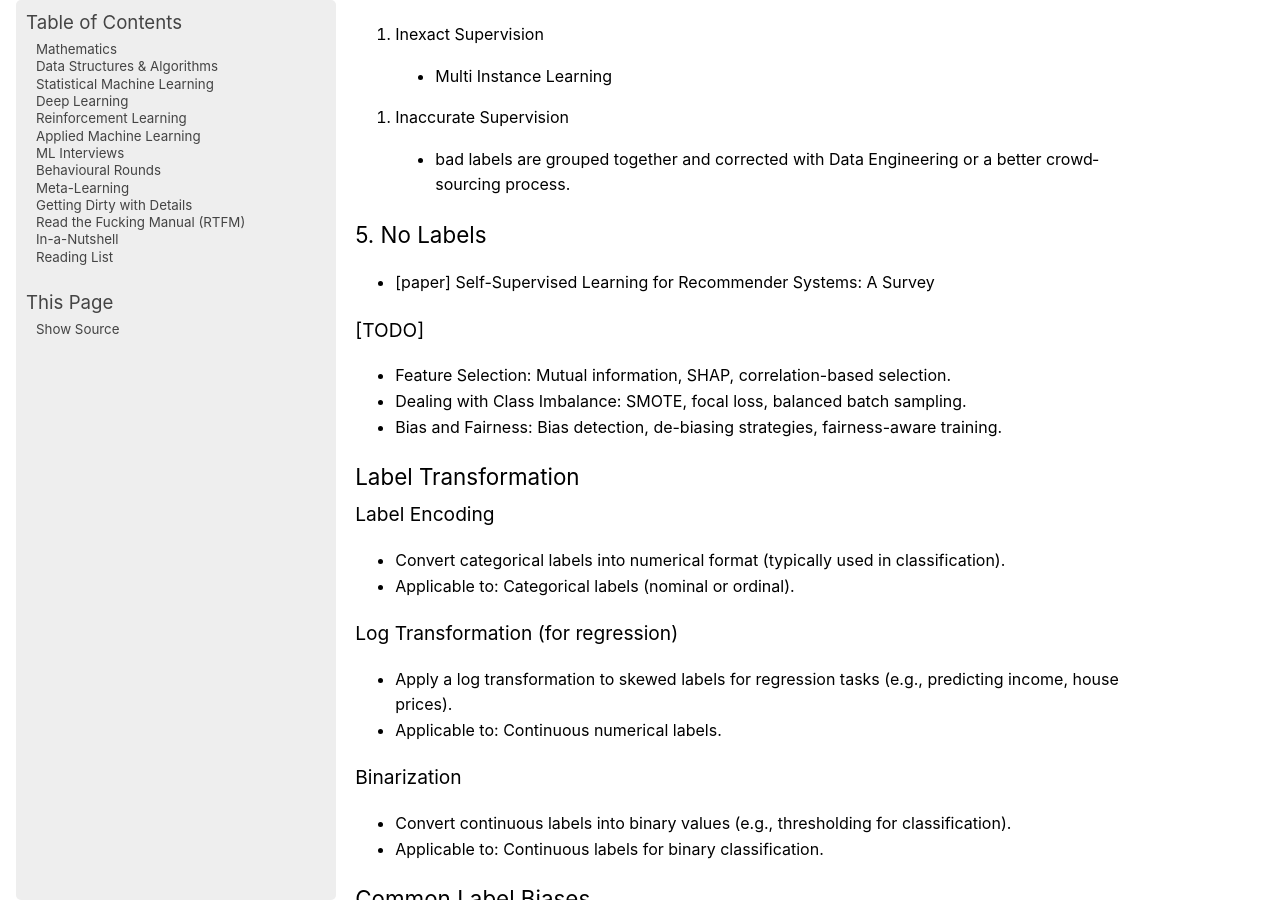
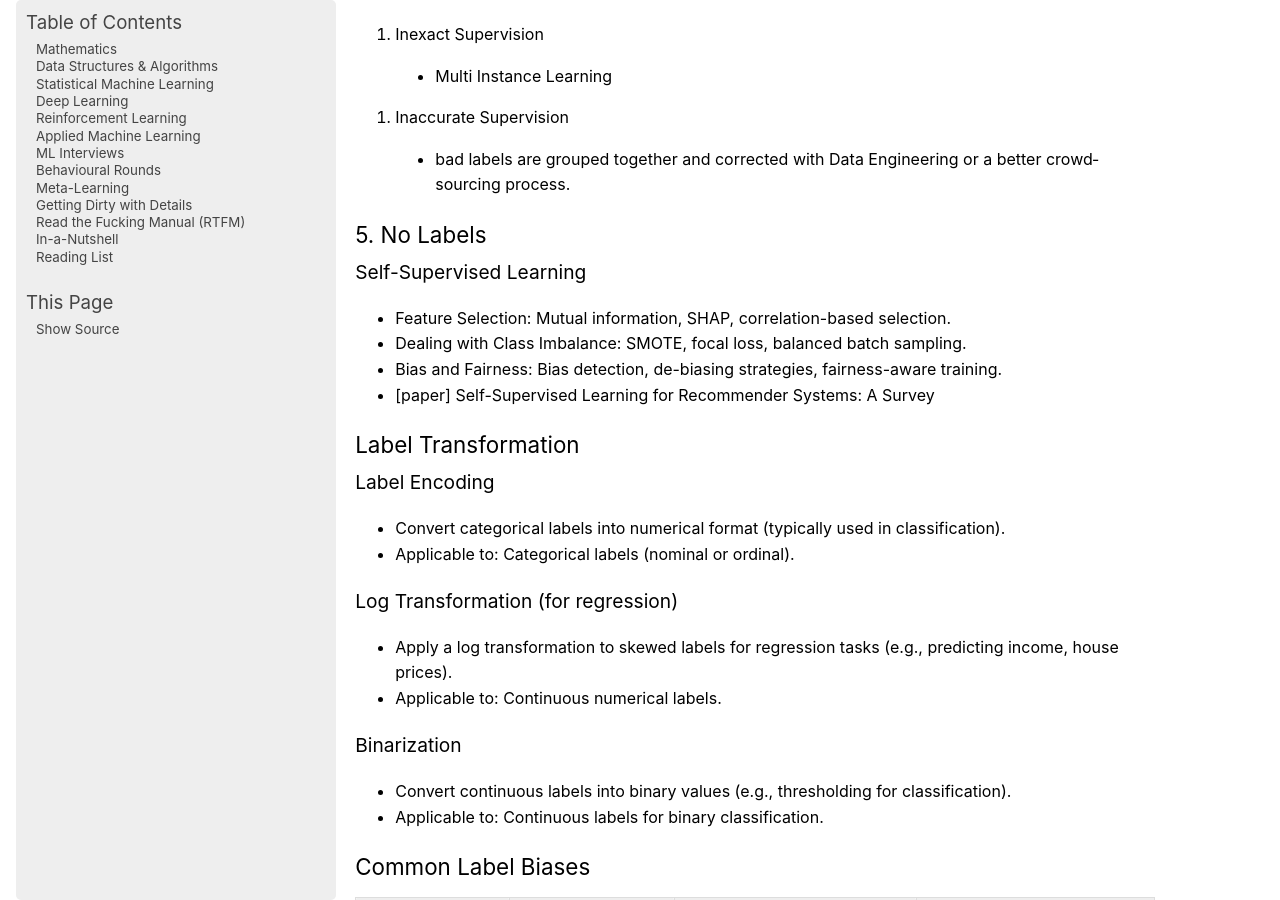
Before and after one commit to uselesstechjunks/leetcode, a Sphinx documentation site: the page built from docs/source/applied/practical/datatech.rst, in a window 1280 px wide and 900 px high, scrolled down 7978 px. Built offline with Sphinx 7.4.7, drawn with Linux system fonts in a browser that asks for light colours; pages that are not in the unit, such as notebooks, are missing from menus; some of the changed text lies outside the part shown.

Commit message:
Update datatech.rst

```diff
--- a/docs/source/applied/practical/datatech.rst
+++ b/docs/source/applied/practical/datatech.rst
@@ -249,13 +249,12 @@ different types and technique of weak supervision
 
 5. No Labels
 =======================================================================
-* [paper] Self-Supervised Learning for Recommender Systems: A Survey
-
-[TODO]
+Self-Supervised Learning
 -----------------------------------------------------------------------
 - Feature Selection: Mutual information, SHAP, correlation-based selection.
 - Dealing with Class Imbalance: SMOTE, focal loss, balanced batch sampling.
 - Bias and Fairness: Bias detection, de-biasing strategies, fairness-aware training.
+- [paper] Self-Supervised Learning for Recommender Systems: A Survey
 
 Label Transformation
 =======================================================================
```
